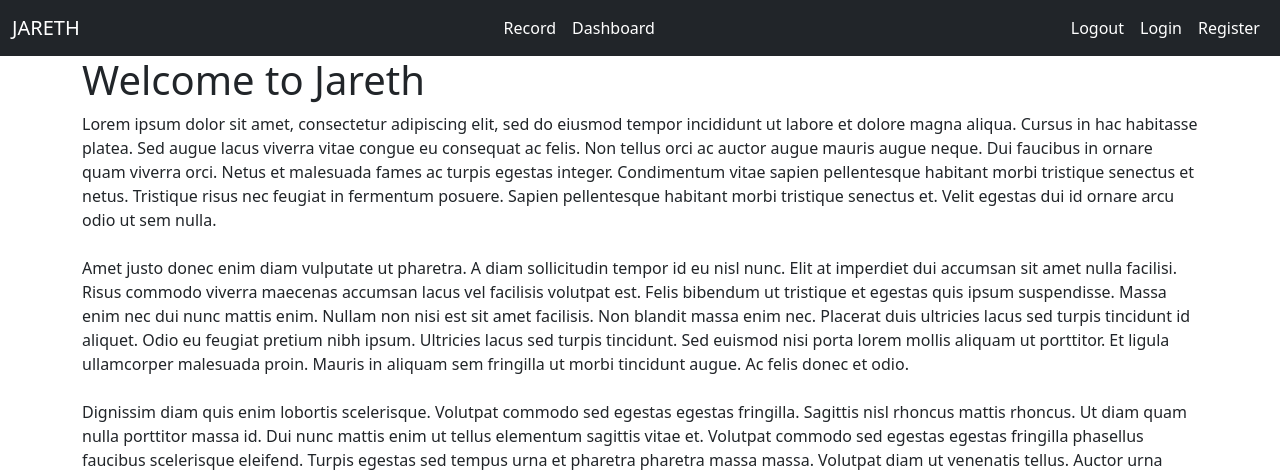
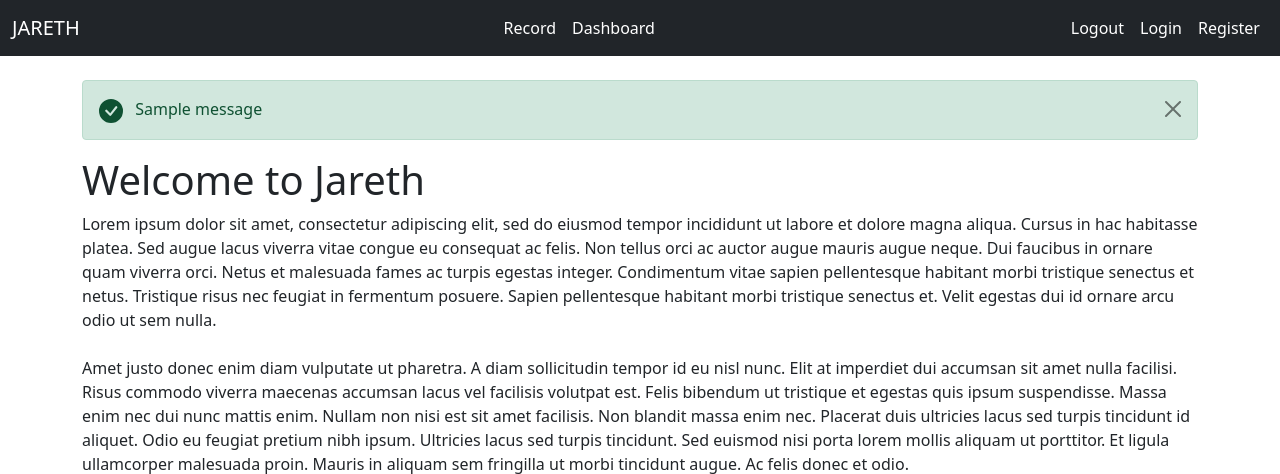
Before and after one commit to Jivelien/JARETH, a Flask app: page / in a window 1280 px wide. Shown: the top 474 px of the page. Run offline with Flask 2, Linux system fonts and the light colour scheme; one stand-in notice (Sample message) is shown.

Commit message:
add flash message in base page

```diff
--- a/front/templates/base.html
+++ b/front/templates/base.html
@@ -58,6 +58,14 @@
   <script src="https://cdn.jsdelivr.net/npm/bootstrap@5.1.1/dist/js/bootstrap.bundle.min.js" integrity="sha384-/bQdsTh/da6pkI1MST/rWKFNjaCP5gBSY4sEBT38Q/9RBh9AH40zEOg7Hlq2THRZ" crossorigin="anonymous"></script>
 
   <div class="container">
+    <br/>
+    {% for category, message in  get_flashed_messages(with_categories=true) %}
+    <div class="alert alert-{{ category }} alert-dismissible fade show" role="alert">
+      <svg class="bi flex-shrink-0 me-2" width="24" height="24" role="img" aria-label="{{ category | title }}:"><use xlink:href="#{{ category }}_icon"/></svg>
+      {{ message | safe }}
+      <button type="button" class="btn-close" data-bs-dismiss="alert" aria-label="Close"></button>
+    </div>
+    {% endfor %}
   {% block content %}
   {% endblock %}
   </div>
```
